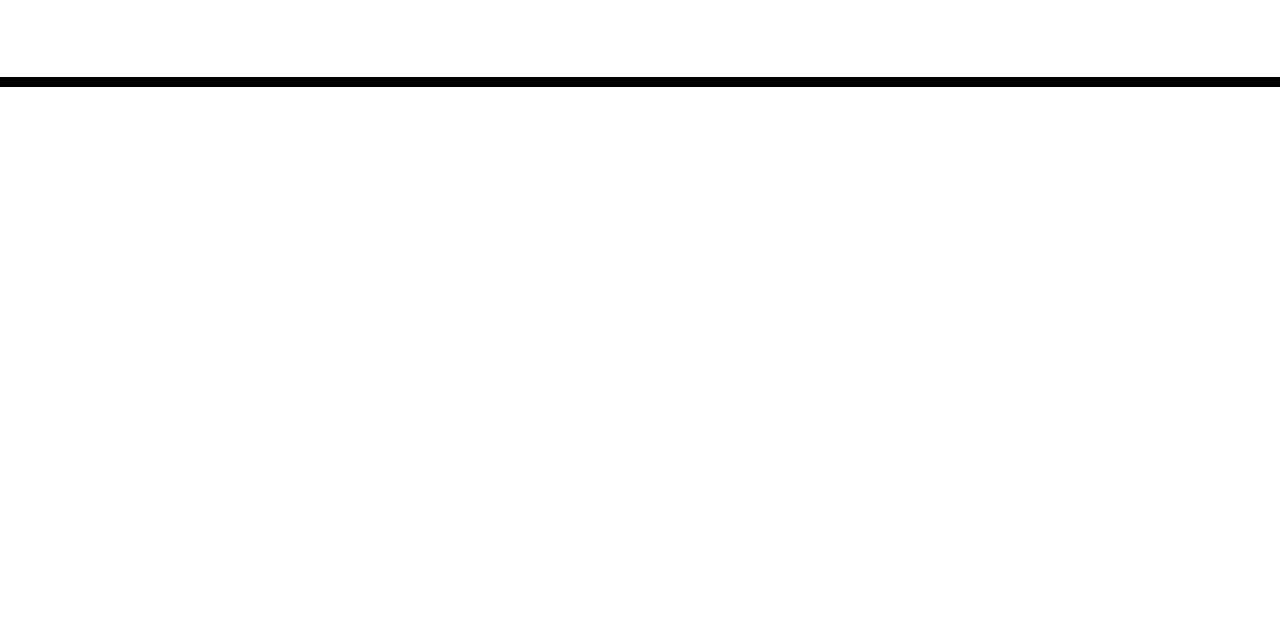
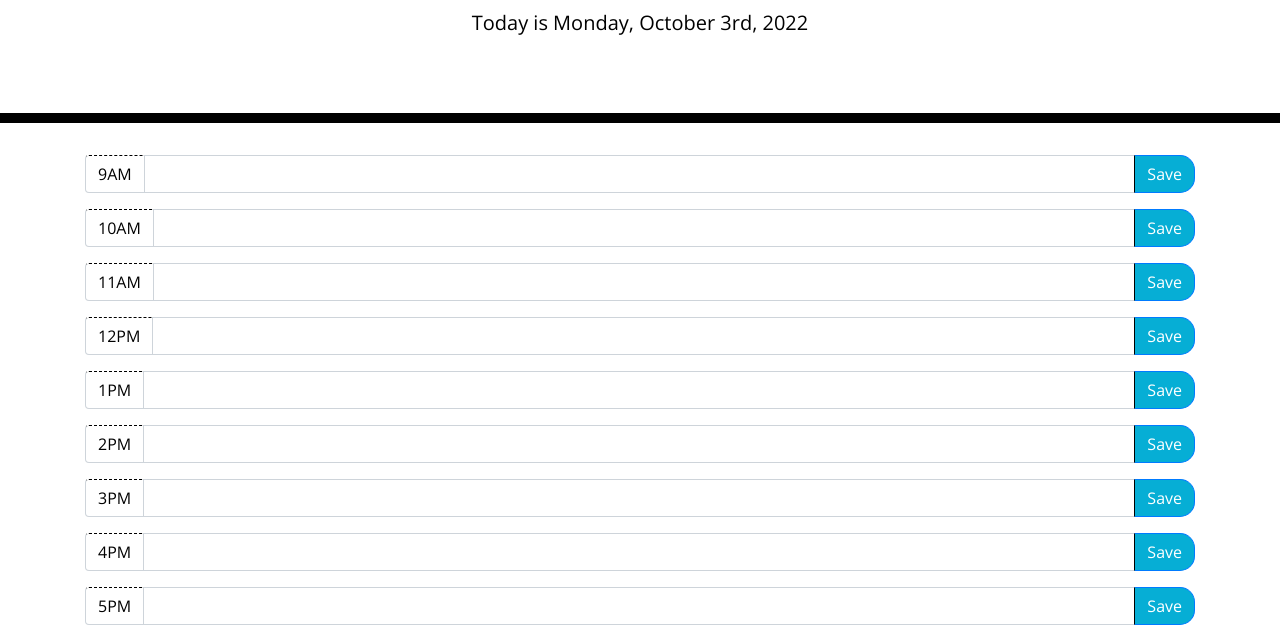
Before and after one commit to Nuo21/calendar-scheduler, a plain HTML site: page index.html in a window 1280 px wide. Shown: the part 181-822 px from the top of the page. Before the commit the page ends 800 px from the top, so only its background shows below. Drawn offline with nearby package versions, Linux system fonts and the light colour scheme.

Commit message:
Added timeblocks. Used Moment.js to pull current day/time.

```diff
--- a/index.html
+++ b/index.html
@@ -30,6 +30,94 @@
     </header>
     <div class="container">
       <!-- Timeblocks go here -->
+      <div class="input-group mb-3">
+        <div class="input-group-prepend">
+          <span class="input-group-text hour">9AM</span>
+        </div>
+        <input type="text" class="form-control" aria-label="eventsAtTime">
+        <div class="input-group-append">
+          <input class="btn btn-primary saveBtn" type="submit" value="Save">
+        </div>
+      </div>
+
+      <div class="input-group mb-3">
+        <div class="input-group-prepend">
+          <span class="input-group-text hour">10AM</span>
+        </div>
+        <input type="text" class="form-control" aria-label="eventsAtTime">
+        <div class="input-group-append">
+          <input class="btn btn-primary saveBtn" type="submit" value="Save">
+        </div>
+      </div>
+
+      <div class="input-group mb-3">
+        <div class="input-group-prepend">
+          <span class="input-group-text hour">11AM</span>
+        </div>
+        <input type="text" class="form-control" aria-label="eventsAtTime">
+        <div class="input-group-append">
+          <input class="btn btn-primary saveBtn" type="submit" value="Save">
+        </div>
+      </div>
+
+      <div class="input-group mb-3">
+        <div class="input-group-prepend">
+          <span class="input-group-text hour">12PM</span>
+        </div>
+        <input type="text" class="form-control" aria-label="eventsAtTime">
+        <div class="input-group-append">
+          <input class="btn btn-primary saveBtn" type="submit" value="Save">
+        </div>
+      </div>
+
+      <div class="input-group mb-3">
+        <div class="input-group-prepend">
+          <span class="input-group-text hour">1PM</span>
+        </div>
+        <input type="text" class="form-control" aria-label="eventsAtTime">
+        <div class="input-group-append">
+          <input class="btn btn-primary saveBtn" type="submit" value="Save">
+        </div>
+      </div>
+
+      <div class="input-group mb-3">
+        <div class="input-group-prepend">
+          <span class="input-group-text hour">2PM</span>
+        </div>
+        <input type="text" class="form-control" aria-label="eventsAtTime">
+        <div class="input-group-append">
+          <input class="btn btn-primary saveBtn" type="submit" value="Save">
+        </div>
+      </div>
+            <div class="input-group mb-3">
+        <div class="input-group-prepend">
+          <span class="input-group-text hour">3PM</span>
+        </div>
+        <input type="text" class="form-control" aria-label="eventsAtTime">
+        <div class="input-group-append">
+          <input class="btn btn-primary saveBtn" type="submit" value="Save">
+        </div>
+      </div>
+
+      <div class="input-group mb-3">
+        <div class="input-group-prepend">
+          <span class="input-group-text hour">4PM</span>
+        </div>
+        <input type="text" class="form-control" aria-label="eventsAtTime">
+        <div class="input-group-append">
+          <input class="btn btn-primary saveBtn" type="submit" value="Save">
+        </div>
+      </div>
+
+      <div class="input-group mb-3">
+        <div class="input-group-prepend">
+          <span class="input-group-text hour">5PM</span>
+        </div>
+        <input type="text" class="form-control" aria-label="eventsAtTime">
+        <div class="input-group-append">
+          <input class="btn btn-primary saveBtn" type="submit" value="Save">
+        </div>
+      </div>
     </div>
 
     <script src="https://cdnjs.cloudflare.com/ajax/libs/jquery/3.2.1/jquery.min.js"></script>
--- a/script.js
+++ b/script.js
@@ -0,0 +1,6 @@
+//Moment
+var today = moment().format('dddd, MMMM Do, YYYY')
+
+$("#currentDay").html("Today is " + moment().format('dddd, MMMM Do, YYYY'));
+
+console.log(today);
```
